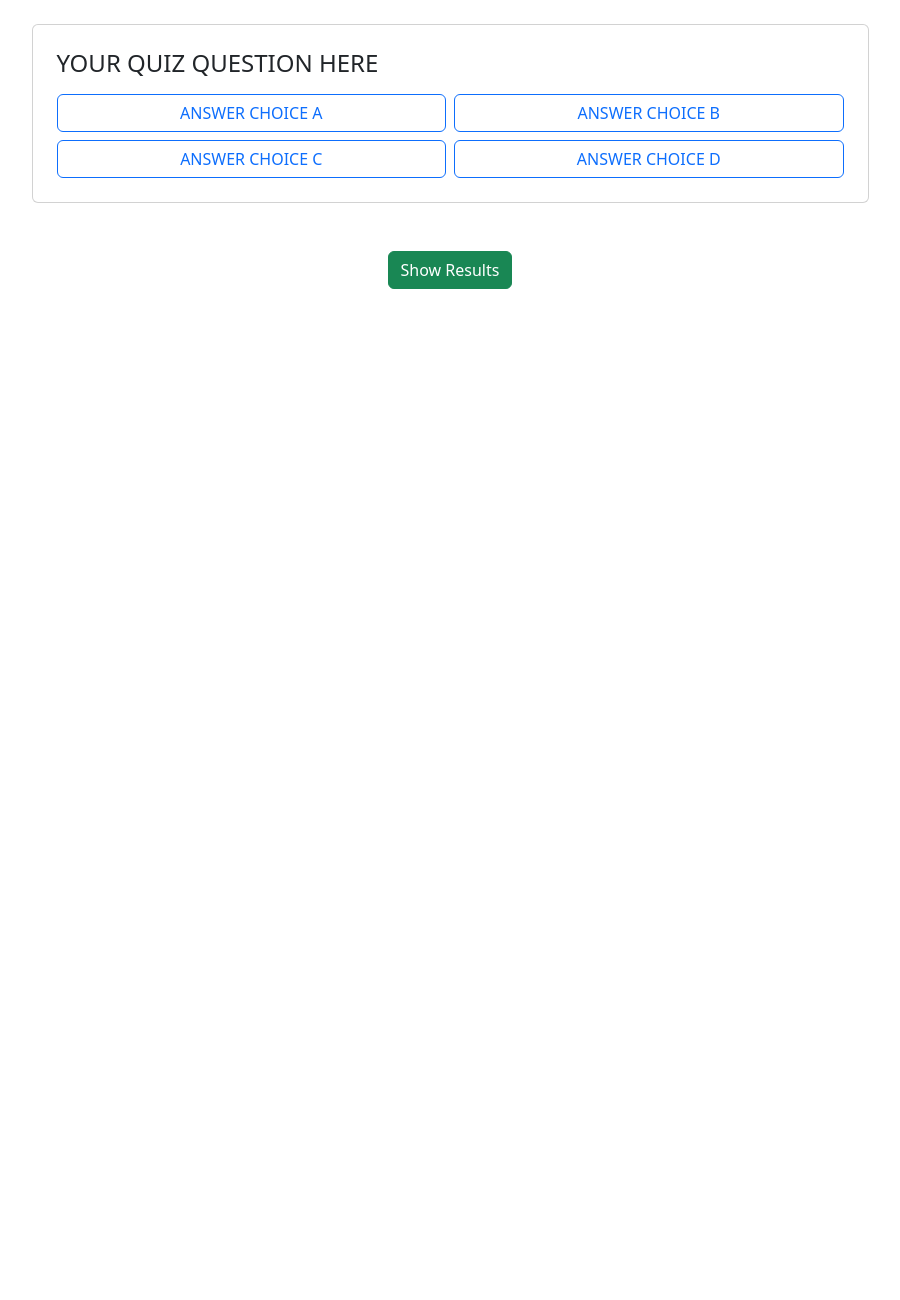
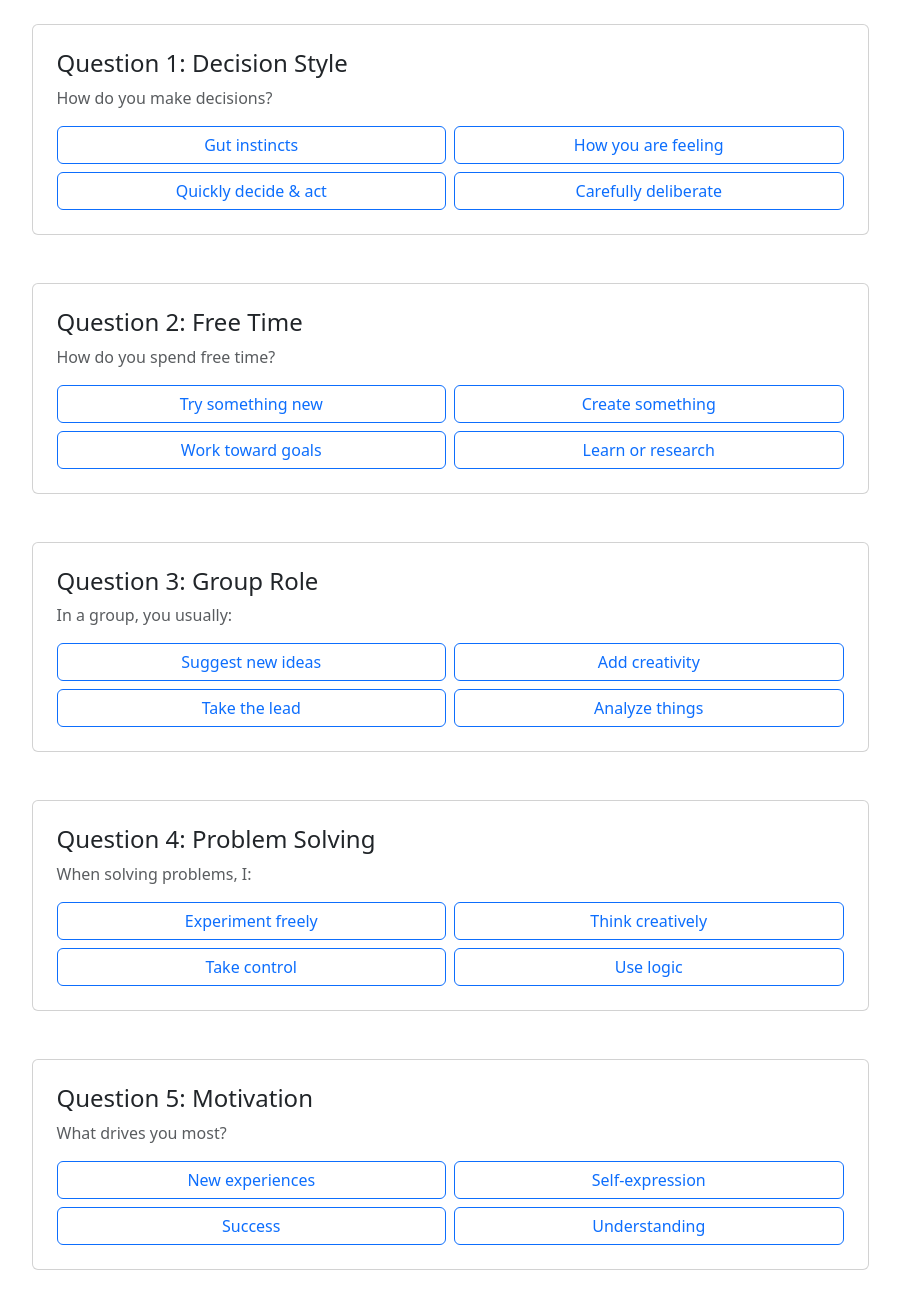
Before and after one commit to bowman1969/Week9Assignment, a plain HTML site: page index.html in a window 1280 px wide. Shown: the part 80-1380 px from the top of the page, without its empty margins (190-1090 px from the left). Before the commit the page ends 800 px from the top, so only its background shows below. Drawn offline with nearby package versions, Linux system fonts and the light colour scheme.

Commit message:
Built quiz questions

```diff
--- a/index.html
+++ b/index.html
@@ -11,33 +11,116 @@
 <body>
     <h1 class="text-center mt-4">YOUR QUIZ TITLE HERE</h1>
 
-    <!-- Start quiz element -->
+    <!-- Question 1 -->
     <div class="container d-flex justify-content-center" id="question-1">
       <div class="card my-4 p-4 question-block" style="width: 75%;">
-        <h4 class="mb-3">YOUR QUIZ QUESTION HERE</h4>
+        <h4 class="mb-2">Question 1: Decision Style</h4>
+        <p class="text-muted mb-3">How do you make decisions?</p>
         <div class="row g-2">
           <div class="col-6">
-            <button class="btn btn-outline-primary w-100 answer-btn" data-answer="A">ANSWER CHOICE A</button>
+            <button class="btn btn-outline-primary w-100 answer-btn" data-answer="A">Gut instincts</button>
           </div>
           <div class="col-6">
-            <button class="btn btn-outline-primary w-100 answer-btn" data-answer="B">ANSWER CHOICE B</button>
+            <button class="btn btn-outline-primary w-100 answer-btn" data-answer="B">How you are feeling</button>
           </div>
           <div class="col-6">
-            <button class="btn btn-outline-primary w-100 answer-btn" data-answer="C">ANSWER CHOICE C</button>
+            <button class="btn btn-outline-primary w-100 answer-btn" data-answer="C">Quickly decide & act</button>
           </div>
           <div class="col-6">
-            <button class="btn btn-outline-primary w-100 answer-btn" data-answer="D">ANSWER CHOICE D</button>
+            <button class="btn btn-outline-primary w-100 answer-btn" data-answer="D">Carefully deliberate</button>
           </div>
         </div>
       </div>
     </div>
 
 
+    <!-- Question 2 -->
+    <div class="container d-flex justify-content-center" id="question-2">
+      <div class="card my-4 p-4 question-block" style="width: 75%;">
+        <h4 class="mb-2">Question 2: Free Time</h4>
+        <p class="text-muted mb-3">How do you spend free time?</p>
+        <div class="row g-2">
+          <div class="col-6">
+            <button class="btn btn-outline-primary w-100 answer-btn" data-answer="A">Try something new</button>
+          </div>
+          <div class="col-6">
+            <button class="btn btn-outline-primary w-100 answer-btn" data-answer="B">Create something</button>
+          </div>
+          <div class="col-6">
+            <button class="btn btn-outline-primary w-100 answer-btn" data-answer="C">Work toward goals</button>
+          </div>
+          <div class="col-6">
+            <button class="btn btn-outline-primary w-100 answer-btn" data-answer="D">Learn or research</button>
+          </div>
+        </div>
+      </div>
+    </div>
 
-    <!-- End quiz element -->
+    <!-- Question 3 -->
+    <div class="container d-flex justify-content-center" id="question-2">
+      <div class="card my-4 p-4 question-block" style="width: 75%;">
+        <h4 class="mb-2">Question 3: Group Role</h4>
+        <p class="text-muted mb-3">In a group, you usually:</p>
+        <div class="row g-2">
+          <div class="col-6">
+            <button class="btn btn-outline-primary w-100 answer-btn" data-answer="A">Suggest new ideas</button>
+          </div>
+          <div class="col-6">
+            <button class="btn btn-outline-primary w-100 answer-btn" data-answer="B">Add creativity</button>
+          </div>
+          <div class="col-6">
+            <button class="btn btn-outline-primary w-100 answer-btn" data-answer="C">Take the lead</button>
+          </div>
+          <div class="col-6">
+            <button class="btn btn-outline-primary w-100 answer-btn" data-answer="D">Analyze things</button>
+          </div>
+        </div>
+      </div>
+    </div>
 
-    <!-- Add more quiz elements here -->
+   <!-- Question 4 -->
+    <div class="container d-flex justify-content-center" id="question-2">
+      <div class="card my-4 p-4 question-block" style="width: 75%;">
+        <h4 class="mb-2">Question 4: Problem Solving</h4>
+        <p class="text-muted mb-3">When solving problems, I:</p>
+        <div class="row g-2">
+          <div class="col-6">
+            <button class="btn btn-outline-primary w-100 answer-btn" data-answer="A">Experiment freely</button>
+          </div>
+          <div class="col-6">
+            <button class="btn btn-outline-primary w-100 answer-btn" data-answer="B">Think creatively</button>
+          </div>
+          <div class="col-6">
+            <button class="btn btn-outline-primary w-100 answer-btn" data-answer="C">Take control</button>
+          </div>
+          <div class="col-6">
+            <button class="btn btn-outline-primary w-100 answer-btn" data-answer="D">Use logic</button>
+          </div>
+        </div>
+      </div>
+    </div>
 
+    <!-- Question 5 -->
+    <div class="container d-flex justify-content-center" id="question-2">
+      <div class="card my-4 p-4 question-block" style="width: 75%;">
+        <h4 class="mb-2">Question 5: Motivation</h4>
+        <p class="text-muted mb-3">What drives you most?</p>
+        <div class="row g-2">
+          <div class="col-6">
+            <button class="btn btn-outline-primary w-100 answer-btn" data-answer="A">New experiences</button>
+          </div>
+          <div class="col-6">
+            <button class="btn btn-outline-primary w-100 answer-btn" data-answer="B">Self-expression</button>
+          </div>
+          <div class="col-6">
+            <button class="btn btn-outline-primary w-100 answer-btn" data-answer="C">Success</button>
+          </div>
+          <div class="col-6">
+            <button class="btn btn-outline-primary w-100 answer-btn" data-answer="D">Understanding</button>
+          </div>
+        </div>
+      </div>
+    </div>
 
 
     <div class="container d-flex justify-content-center">
```
